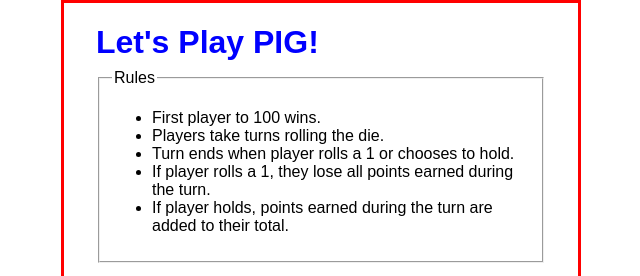
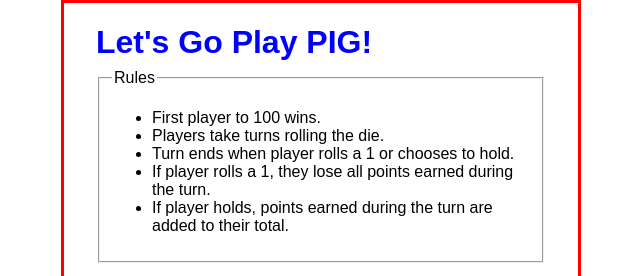
Before and after one commit to Pka-Miles48/PigDice--F24-, a plain HTML site: page index.html in a window 1280 px wide. Shown: the top 276 px of the page, without its empty margins (319-959 px from the left). Drawn offline with Linux system fonts and the light colour scheme.

Commit message:
Update HTML file

```diff
--- a/index.html
+++ b/index.html
@@ -7,7 +7,7 @@
 </head>
 <body>
     <main>
-        <h1>Let's Play PIG!</h1>
+        <h1>Let's Go Play PIG!</h1>
         <fieldset>
             <legend>Rules</legend>
             <ul>
```
